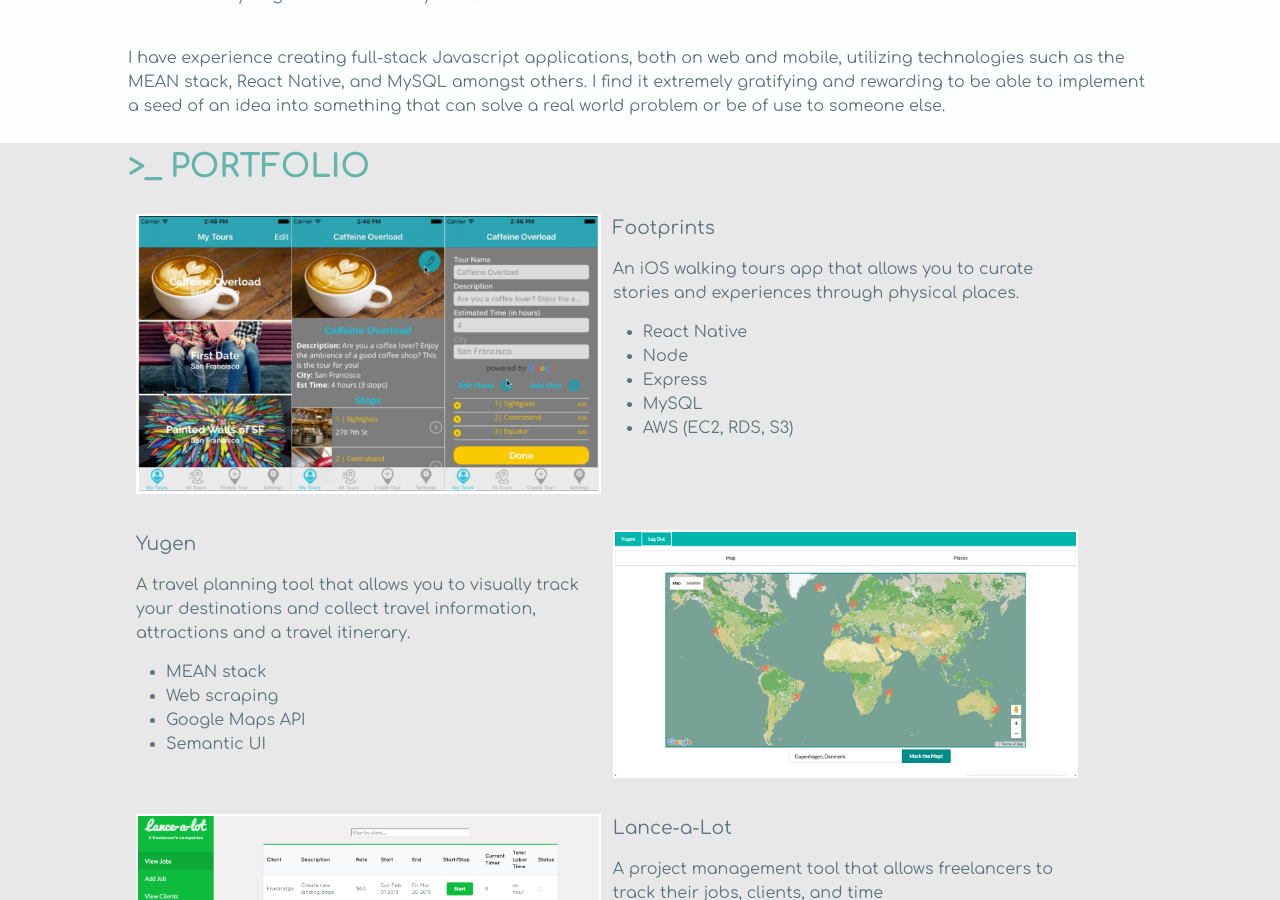
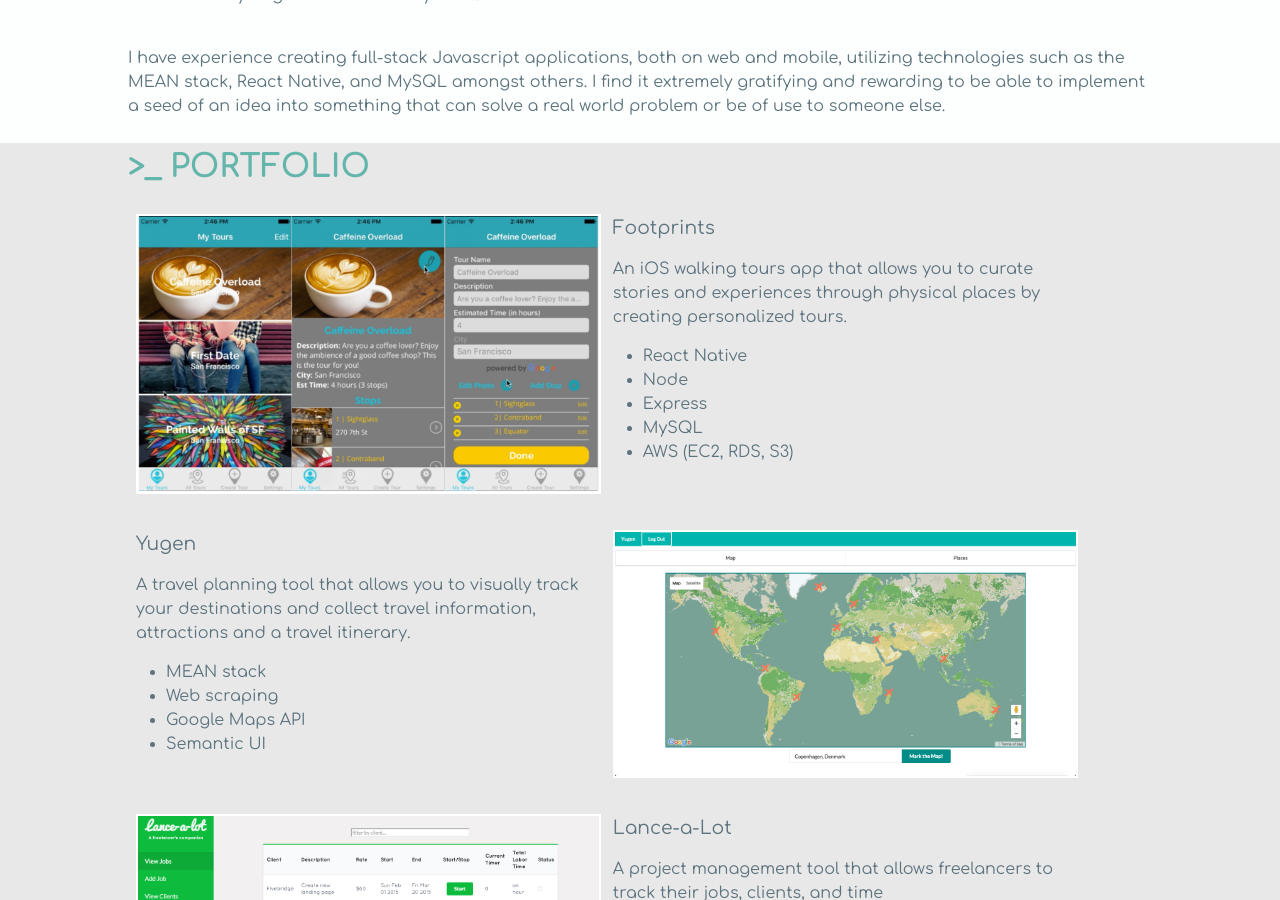
Before and after one commit to thekamahele/thekamahele.github.io, a Jekyll site: the page built from index.html, in a window 1280 px wide and 900 px high, scrolled down 826 px. Built offline with Jekyll 4.4.1, drawn with Linux system fonts in a browser that asks for light colours; some web fonts are replaced.

Commit message:
Adding resume PDF

```diff
--- a/_includes/header.html
+++ b/_includes/header.html
@@ -22,7 +22,7 @@
         <a class="page-link smoothScroll" href="#portfolio">Portfolio</a>
       </li>
       <li>
-        <a class="page-link smoothScroll" href="#resume">Resume</a>
+        <a class="page-link smoothScroll" href="../assets/JiraVinyoopongphan_Resume.pdf">Resume</a>
       </li>
     </nav>
 
--- a/_includes/portfolio.html
+++ b/_includes/portfolio.html
@@ -8,7 +8,8 @@
             <div class="column">
                 <h3>Footprints</h3>
                 <p>
-                    An iOS walking tours app that allows you to curate stories and experiences through physical places.
+                    An iOS walking tours app that allows you to curate stories and experiences
+                    through physical places by creating personalized tours.
                 </p>
                 <ul>
                     <li>React Native</li>
```
Also changed, not shown: 1 other file.
